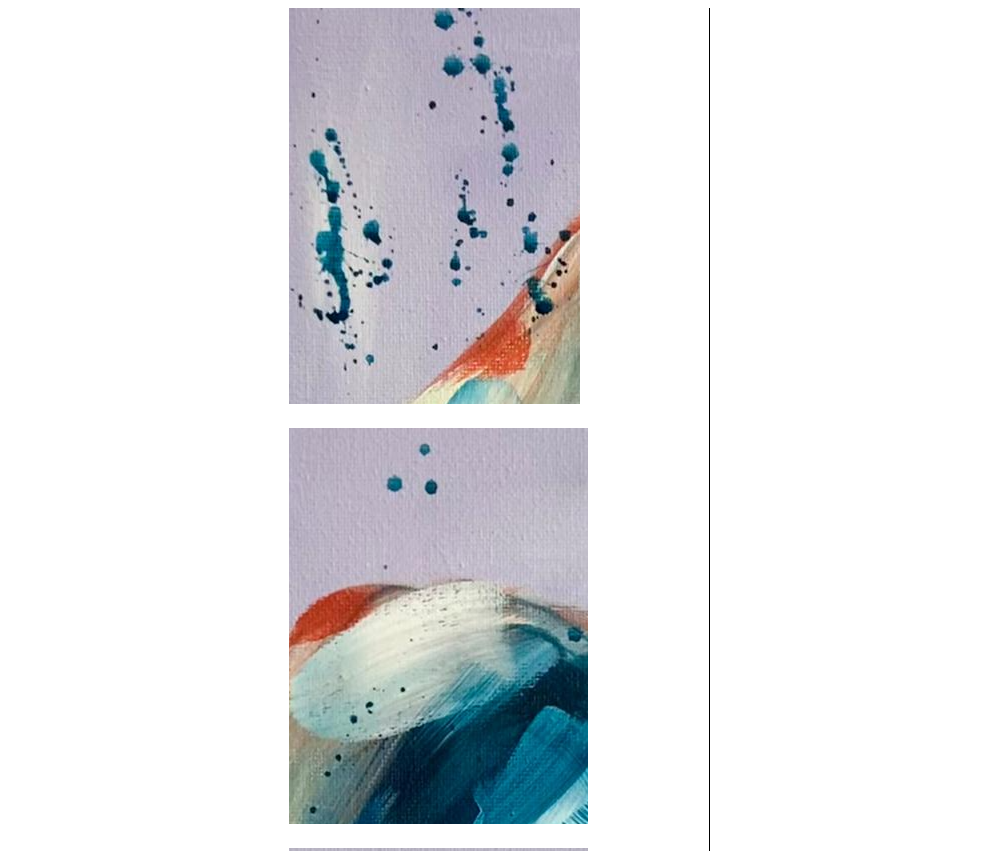
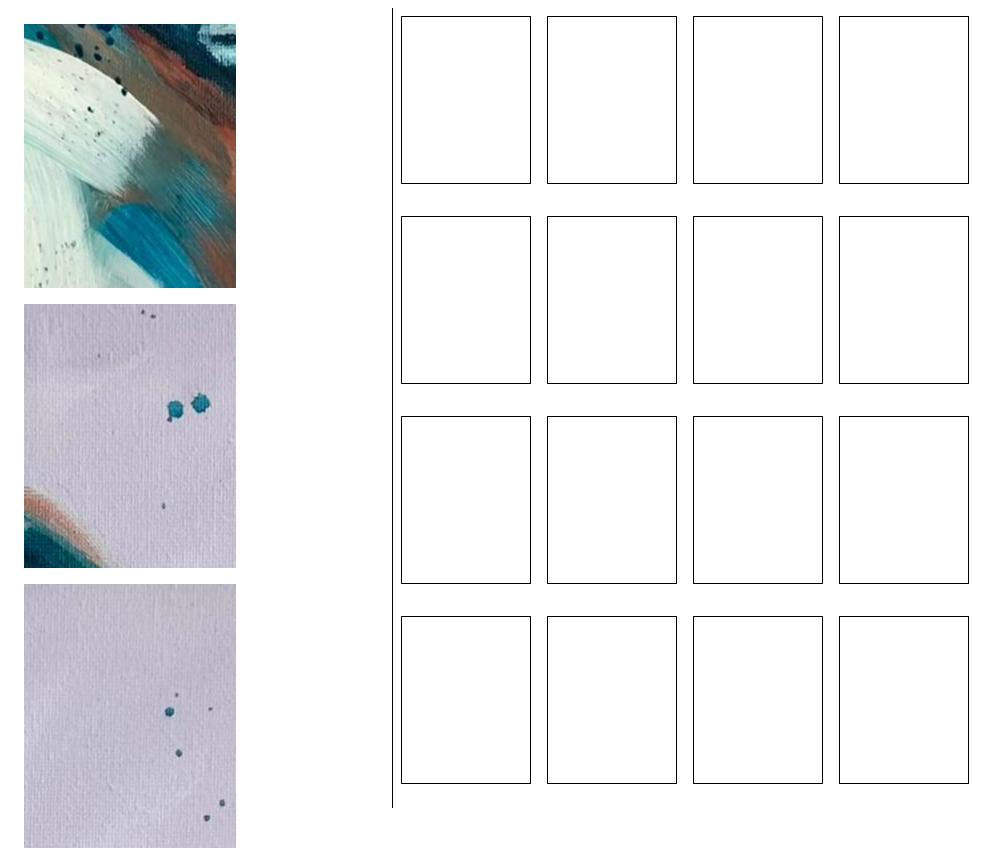
Before and after one commit to joe-ashwell/puzzle, a plain HTML site: page index.html in a window 1280 px wide. Shown: the top 851 px of the page, without its empty margins (0-1008 px from the left). Drawn offline with Linux system fonts and the light colour scheme.

Commit message:
Add basic drag & drop functionality

```diff
--- a/app.js
+++ b/app.js
@@ -5,7 +5,6 @@ class PuzzlePiece {
 }
 
 class PuzzlePiecePanel {
-
   puzzleImageList = [
     // Row 1
     new PuzzlePiece('gorilla_img/gorilla_row1_col1.jpg'),
@@ -31,27 +30,77 @@ class PuzzlePiecePanel {
 
   constructor() {}
 
+  randomArraySort() {
+    const sortedPuzzleArray = this.puzzleImageList.sort( () => {
+    return 0.5 - Math.random();
+    });
+    return sortedPuzzleArray;
+  }
+
   render() {
     const puzzlePiecePanel = document.querySelector('section.selection-panel');
-    for (const puzzlePiece in this.puzzleImageList) {
+
+    this.randomArraySort().forEach(puzzlePiece => {
       const puzzlePieceItem = document.createElement('div');
-      puzzlePieceItem.style.backgroundImage = `url('${this.puzzleImageList[puzzlePiece].url}')`;
+      puzzlePieceItem.style.backgroundImage = `url('${puzzlePiece.url}')`;
       puzzlePieceItem.draggable = true;
       puzzlePieceItem.classList.add('puzzle-piece');
+      puzzlePieceItem.addEventListener('dragstart', App.dragStart.bind(this));
       puzzlePiecePanel.append(puzzlePieceItem);
-      console.log(`url('${this.puzzleImageList[puzzlePiece].url}')`);
-    }
+    });
+
     return puzzlePiecePanel;
   }
 }
 
+class PuzzleMain {
+  constructor() {}
+
+  render() {
+    const mainPuzzleSection = document.querySelector('section.puzzle-panel');
+
+    for (let i = 0; i < new PuzzlePiecePanel().puzzleImageList.length; i++) {
+      const puzzlePieceLocation = document.createElement('div');
+      puzzlePieceLocation.classList.add('puzzle-piece-location');
+      puzzlePieceLocation.addEventListener('dragenter', App.dragEnter.bind(this));
+      puzzlePieceLocation.addEventListener('dragover', App.dragOver.bind(this));
+      puzzlePieceLocation.addEventListener('dragleave', App.dragLeave.bind(this));
+      puzzlePieceLocation.addEventListener('drop', App.drop.bind(this));
+      mainPuzzleSection.append(puzzlePieceLocation);
+    }
+    return mainPuzzleSection;
+  }
+}
+
 class App {
-
   static init() {
-    const panel = new PuzzlePiecePanel();
-    panel.render();
+    new PuzzlePiecePanel().render();
+    new PuzzleMain().render();
   }
 
+  static dragStart(e) {
+    e.dataTransfer.setData('text/plain', e.target.style.backgroundImage);
+    // console.log(e.target.style.backgroundImage);
+  }
+
+  static dragEnter(e) {
+    e.preventDefault();
+    // e.target.style.backgroundColor = 'yellow';
+  }
+
+  static dragOver(e) {
+    e.preventDefault();
+    // e.target.style.backgroundColor = `red`;
+  }
+
+  static dragLeave(e) {
+    // e.target.style.backgroundColor = `blue`;
+  }
+
+  static drop(e) {
+    const URL = e.dataTransfer.getData('text/plain');
+    e.target.style.backgroundImage = `${URL}`;
+  }
 }
 
 App.init();
--- a/style.css
+++ b/style.css
@@ -4,28 +4,23 @@
 
 body {
   display: flex;
-  justify-content: space-evenly;
-  align-items: center;
 }
 
 section.selection-panel,
 section.puzzle-panel {
-  min-height: 100vh;
+  height: 100vh;
 }
 
 section.selection-panel {
-  overflow-y: auto;
   border-right: solid 1px black;
+  min-width: 30vw;
 }
 
 section.selection-panel .puzzle-piece {
-  height: 100px;
-  width: 100px;
-  padding: 10rem;
-}
-
-section.puzzle-panel {
-  background-color: brown;
+  height: 200px;
+  width: 148px;
+  padding: 2rem;
+  margin: 1rem;
 }
 
 div.puzzle-piece {
@@ -33,3 +28,19 @@ div.puzzle-piece {
   background-repeat: no-repeat;
   cursor: pointer;
 }
+
+section.puzzle-panel {
+  display: flex;
+  flex-wrap: wrap;
+  height: 100vh;
+  width: 55vw;
+}
+
+div.puzzle-piece-location {
+  width: 10vw;
+  height: calc(1.3 * 10vw);
+  border: solid black 1px;
+  position: center center;
+  background-repeat: no-repeat;
+  margin: 0.5rem;
+}
```
